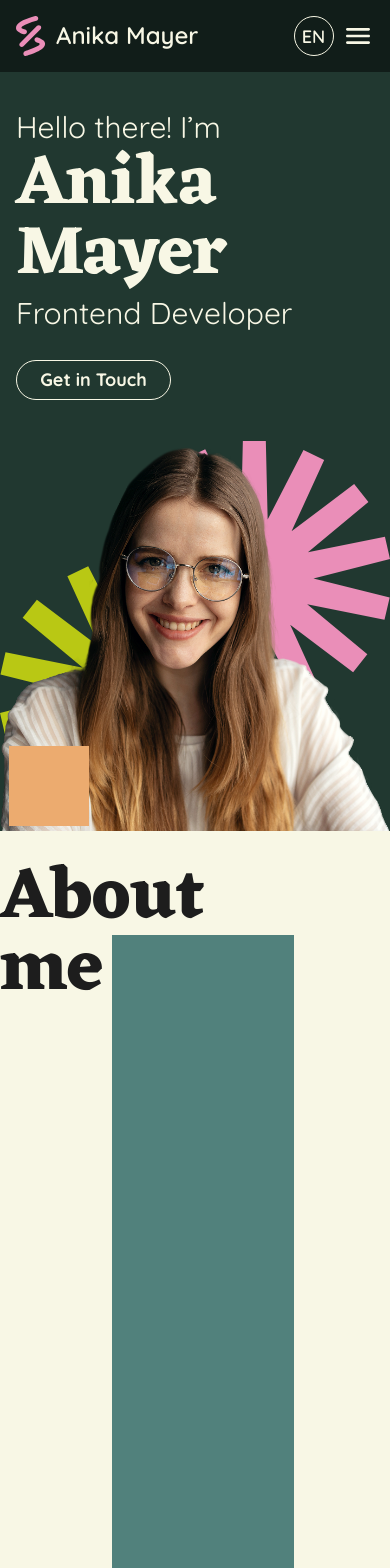
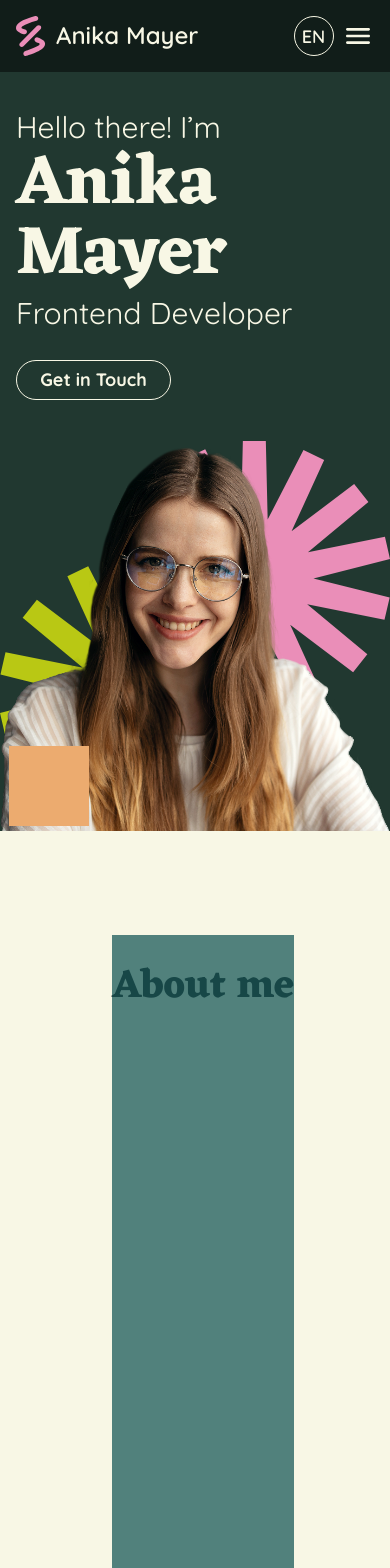
Before and after one commit to AnikaMayer/Portfolio, an Angular app: page / in a window 390 px wide. Shown: the top 1568 px of the page. Built offline with nearby package versions, Linux system fonts and the light colour scheme.

Commit message:
style: mixin clamp headline

```diff
--- a/public/assets/styles/abstract/_mixin.scss
+++ b/public/assets/styles/abstract/_mixin.scss
@@ -14,7 +14,7 @@
 @mixin headline {
   font-family: Eczar;
   font-weight: 700;
-  font-size: 72px;
+  font-size: clamp(40px, calc(24px + 4vw), 72px);
   line-height: 100%;
 }
 
```
